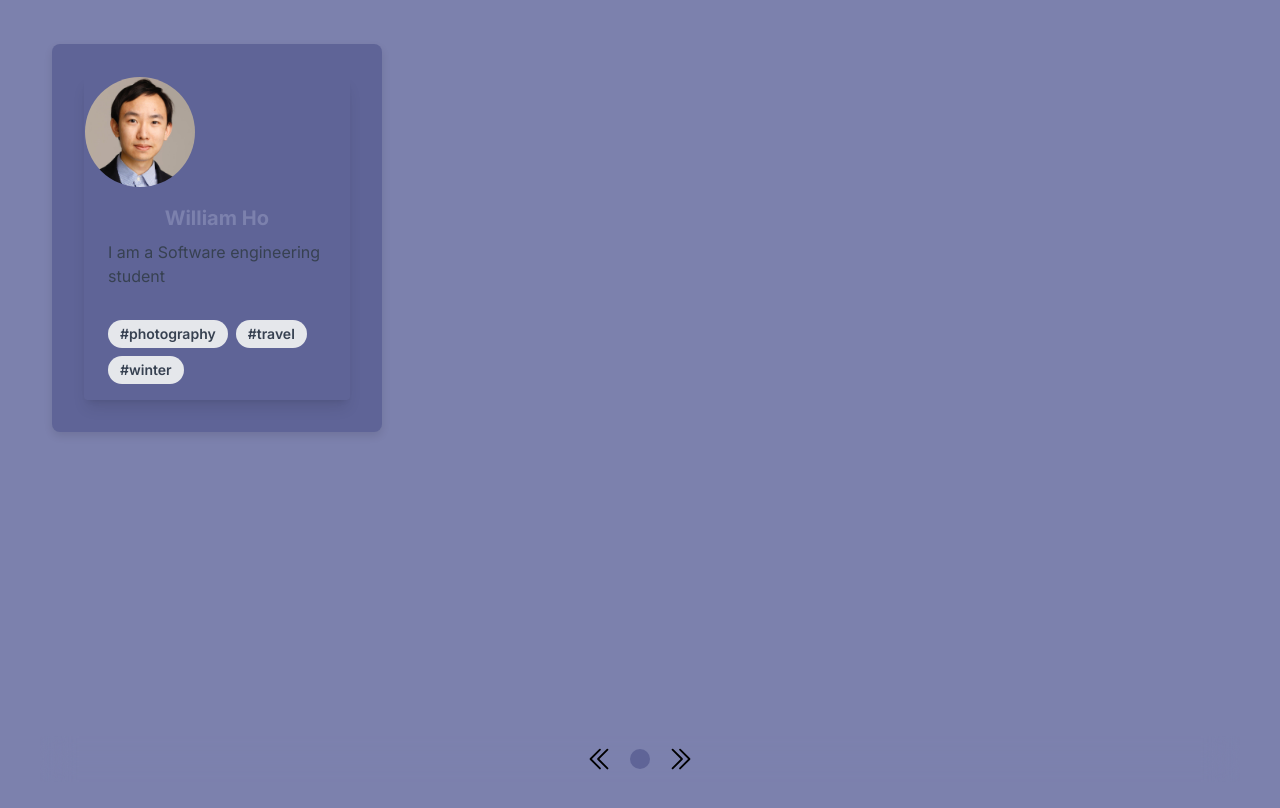
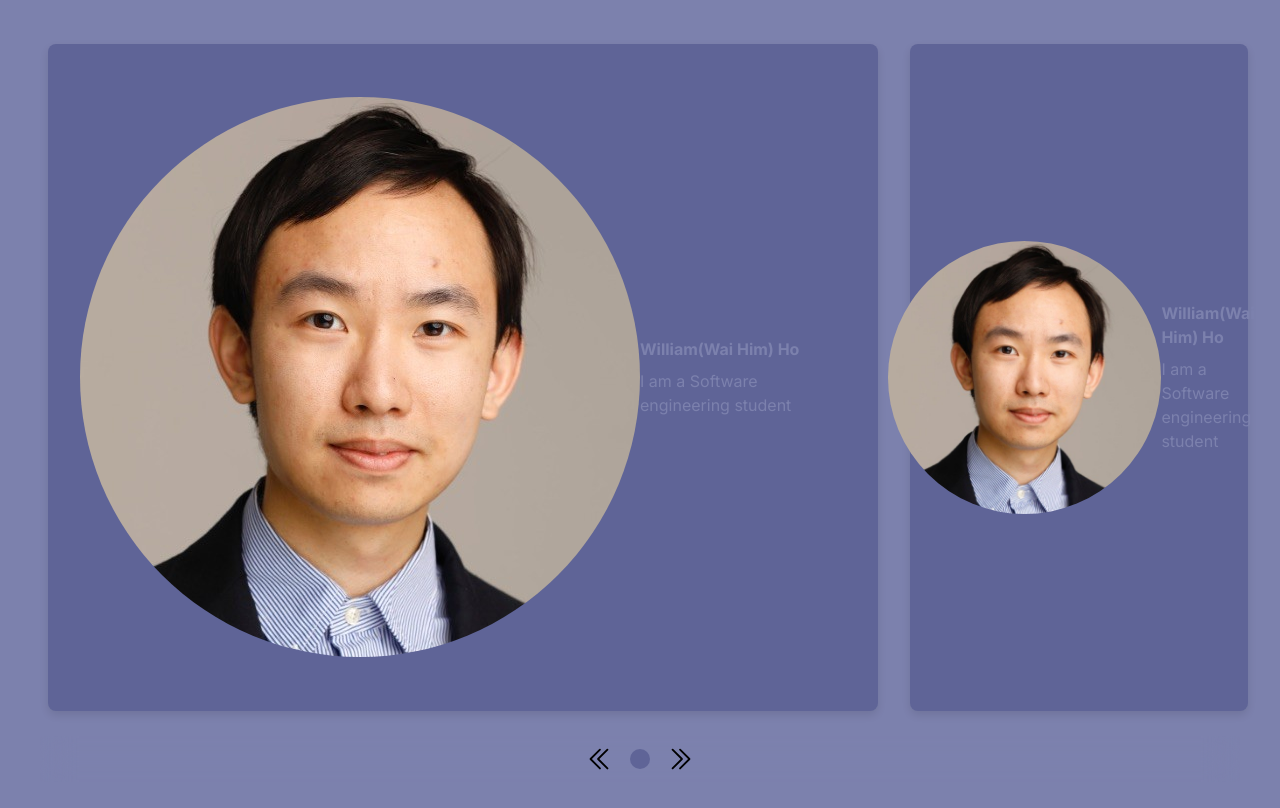
Before and after one commit to Will-H007/Fish-Pond, a Next.js app in the folder portfolio/: page /information in a window 1280 px wide. Shown: the top 808 px of the page. Built offline with nearby package versions, Linux system fonts and the light colour scheme.

Commit message:
added card

```diff
--- a/portfolio/app/information/page.tsx
+++ b/portfolio/app/information/page.tsx
@@ -30,36 +30,13 @@ const DoubleLinkedListLayout: React.FC = () => {
 
   return (
     <div className="h-screen flex flex-row gap-x-8 w-max-xl grid grid-rows-6 grid-cols-10 mx-10 mt-10 justify-center items-center">
+      <div className="col-start-1 col-end-8 row-start-1 row-end-6 m-2 justify-items-center items-end h-full w-full">
+      <GlassmorphismBox color={visibleItems[Math.floor(visibleItems.length / 2)]} item={"Glassmorphism"}/>
+      </div>
 
-      <div className="col-start-1 col-end-4 row-start-1 row-end-3 m-2 justify-items-center items-end h-full w-full">
-        {/* <GlassmorphismBox color={visibleItems[Math.floor(visibleItems.length / 2)]} item={"Glassmorphism"}/> */}
-        <div
-              style={{
-                margin: '4px',
-                backdropFilter: 'blur(8px)',
-                padding: '32px',
-                borderRadius: '8px',
-                boxShadow: '0 4px 8px rgba(0, 0, 0, 0.1)',
-                backgroundColor: visibleItems[Math.floor(visibleItems.length / 2)],
-              }}
-            >
-                <div className="max-w-sm rounded overflow-hidden shadow-lg justify-center">
-                <img className="w-28 border border-transparent rounded-full" src="/photo.jpeg"/>
-                <div className="px-6 py-4">
-                  <div className="font-bold text-xl mb-2 text-center">
-                    William Ho
-                    </div>
-                  <p className="text-gray-700 text-base text-left">
-                    I am a Software engineering student
-                  </p>
-                </div>
-                <div className="px-6 pt-4 pb-2">
-                  <span className="inline-block bg-gray-200 rounded-full px-3 py-1 text-sm font-semibold text-gray-700 mr-2 mb-2">#photography</span>
-                  <span className="inline-block bg-gray-200 rounded-full px-3 py-1 text-sm font-semibold text-gray-700 mr-2 mb-2">#travel</span>
-                  <span className="inline-block bg-gray-200 rounded-full px-3 py-1 text-sm font-semibold text-gray-700 mr-2 mb-2">#winter</span>
-                </div>
-              </div>
-            </div>
+      <div className="col-start-8 col-end-11 row-start-1 row-end-6 m-2 justify-items-center items-end h-full w-full">
+      <GlassmorphismBox color={visibleItems[Math.floor(visibleItems.length / 2)]} item={"Glassmorphism"}/>
+
       </div>
 
 
--- a/portfolio/component/Second_page/glass_box.tsx
+++ b/portfolio/component/Second_page/glass_box.tsx
@@ -1,42 +1,58 @@
 import React from 'react';
 
 interface GlassmorphismBoxProps {
-  item: string | null;
-  color: string;
+  item?: string | null;
+  color?: string;
 }
 
 const GlassmorphismBox: React.FC<GlassmorphismBoxProps> = ({ item, color }) => {
   return (
+
         <div
-    className='flex justify-center'
+        className='w-full h-full'
               style={{
                 margin: '4px',
                 backdropFilter: 'blur(8px)',
                 padding: '32px',
                 borderRadius: '8px',
                 boxShadow: '0 4px 8px rgba(0, 0, 0, 0.1)',
-        width: '100%',
-        height: '100%',
-        backgroundColor: color,
+                backgroundColor: "#5f6497",
+                // backgroundColor: visibleItems[Math.floor(visibleItems.length / 2)]
               }}
             >
-        <div className="max-w-sm rounded overflow-hidden shadow-lg justify-center">
-        <img className="w-28 border rounded-full border-white border-2 object-contain h-20 w-20" src="/photo.jpeg"/>
+                <div className="flex flex-col rounded overflow-hidden shadow-lg justify-center items-center w-full h-full">
+                <img className="w-28 border border-transparent rounded-full" src="/photo.jpeg"/>
                 <div className="px-6 py-4">
                   <div className="font-bold text-xl mb-2 text-center">
-            William Ho
+                    William(Wai Him) Ho
                     </div>
-          <p className="text-gray-700 text-base">
-            m nihil..
+                  <p className="text-gray-700 text-base text-left">
+                    I am a Software engineering student
                   </p>
                 </div>
-        <div className="px-6 pt-4 pb-2">
-          <span className="inline-block bg-gray-200 rounded-full px-3 py-1 text-sm font-semibold text-gray-700 mr-2 mb-2">#photography</span>
-          <span className="inline-block bg-gray-200 rounded-full px-3 py-1 text-sm font-semibold text-gray-700 mr-2 mb-2">#travel</span>
-          <span className="inline-block bg-gray-200 rounded-full px-3 py-1 text-sm font-semibold text-gray-700 mr-2 mb-2">#winter</span>
+                <div className='flex flex-row gap-x-4 mb-4'>
+                <svg
+                  xmlns="http://www.w3.org/2000/svg"
+                  className="h-7 w-7"
+                  fill="currentColor"
+                  viewBox="0 0 24 24">
+                  <path
+                    d="M4.98 3.5c0 1.381-1.11 2.5-2.48 2.5s-2.48-1.119-2.48-2.5c0-1.38 1.11-2.5 2.48-2.5s2.48 1.12 2.48 2.5zm.02 4.5h-5v16h5v-16zm7.982 0h-4.968v16h4.969v-8.399c0-4.67 6.029-5.052 6.029 0v8.399h4.988v-10.131c0-7.88-8.922-7.593-11.018-3.714v-2.155z" />
+                </svg>
+                <svg
+                    xmlns="http://www.w3.org/2000/svg"
+                    className="h-7 w-7"
+                    fill="currentColor"
+                    viewBox="0 0 24 24">
+                    <path
+                      d="M12 0c-6.626 0-12 5.373-12 12 0 5.302 3.438 9.8 8.207 11.387.599.111.793-.261.793-.577v-2.234c-3.338.726-4.033-1.416-4.033-1.416-.546-1.387-1.333-1.756-1.333-1.756-1.089-.745.083-.729.083-.729 1.205.084 1.839 1.237 1.839 1.237 1.07 1.834 2.807 1.304 3.492.997.107-.775.418-1.305.762-1.604-2.665-.305-5.467-1.334-5.467-5.931 0-1.311.469-2.381 1.236-3.221-.124-.303-.535-1.524.117-3.176 0 0 1.008-.322 3.301 1.23.957-.266 1.983-.399 3.003-.404 1.02.005 2.047.138 3.006.404 2.291-1.552 3.297-1.23 3.297-1.23.653 1.653.242 2.874.118 3.176.77.84 1.235 1.911 1.235 3.221 0 4.609-2.807 5.624-5.479 5.921.43.372.823 1.102.823 2.222v3.293c0 .319.192.694.801.576 4.765-1.589 8.199-6.086 8.199-11.386 0-6.627-5.373-12-12-12z" />
+                  </svg>
+                </div>
+
               </div>
             </div>
-    </div>
+
+
   );
 };
 
```
Lines whose indentation alone changed are shown as unchanged.
